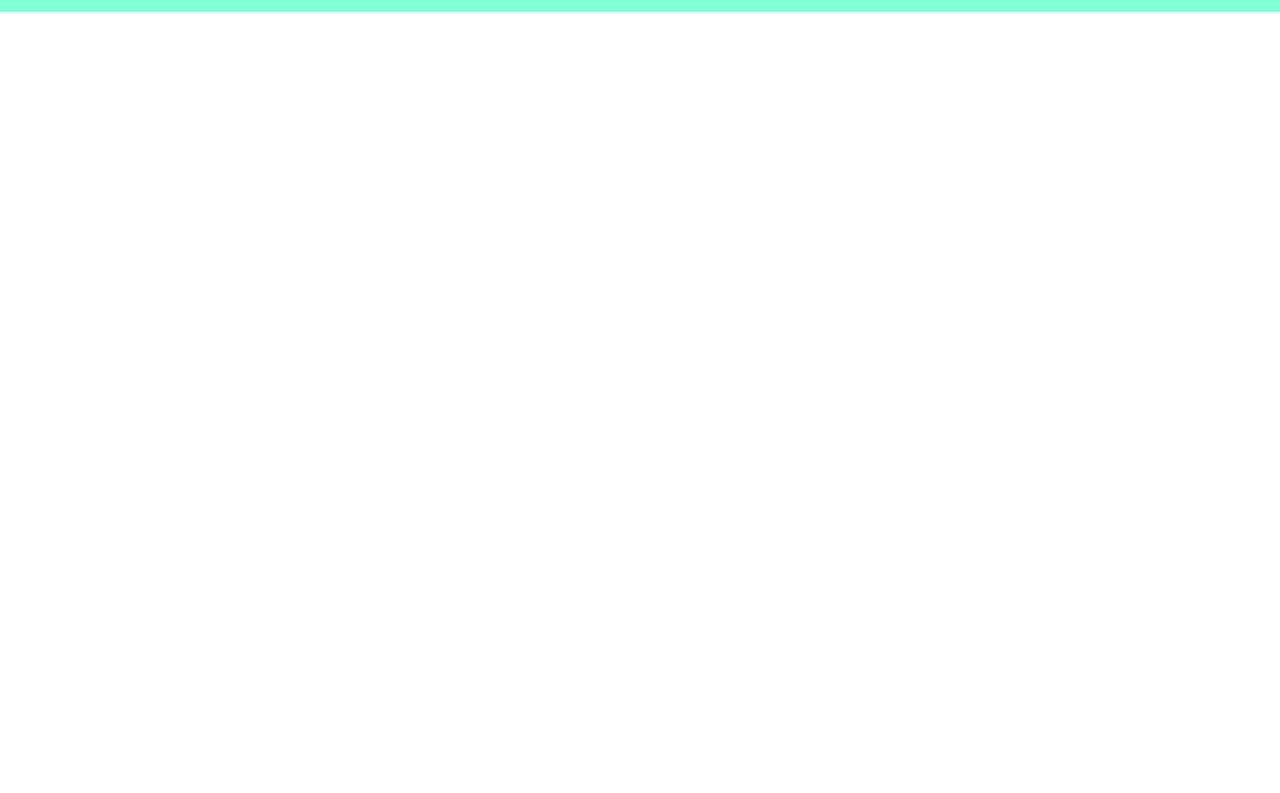
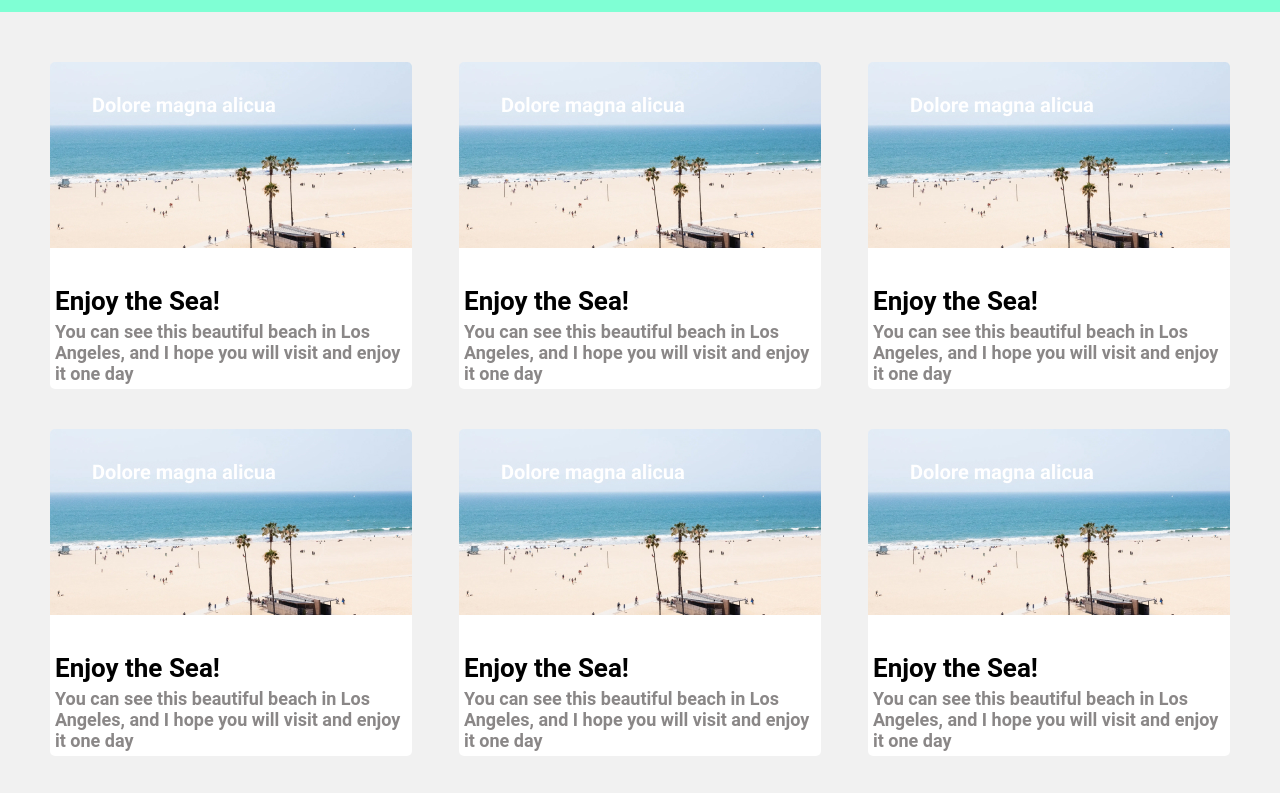
Before and after one commit to GegaLotishvili/lecture11-tbc24, a plain HTML site: page index.html in a window 1280 px wide. Shown: the part 68-861 px from the top of the page. Before the commit the page ends 800 px from the top, so only its background shows below. Drawn offline with Linux system fonts and the light colour scheme.

Commit message:
end
end of lecture

```diff
--- /dev/null
+++ b/css/media.css
@@ -0,0 +1,14 @@
+@media (max-width: 700px) {
+    .fa-bars {
+        display: block;
+    }
+    nav {
+        display: none;
+    }
+}
+
+@media (max-width: 1165px) {
+    .cardswrapper {
+        justify-content: space-evenly;
+    }
+}
--- a/css/style.css
+++ b/css/style.css
@@ -1,9 +1,14 @@
+body {
+    background-color: #f1f1f1;
+}
+
 header {
     /* border: 2px solid black; */
     height: 80px;
     display: flex;
     align-items: center;
     background-color: aquamarine;
+    margin-bottom: 50px;
 }
 
 .container {
@@ -38,11 +43,46 @@ li a {
     display: none;
 }
 
-@media (max-width: 700px) {
-    .fa-bars {
-        display: block;
-    }
-    nav {
-        display: none;
-    }
+
+
+.cardswrapper {
+    display: flex;
+    justify-content: space-between;
+    flex-wrap: wrap;
+    column-gap: 10px;
+    row-gap: 40px;
 }
+
+
+
+.card {
+    width: 362px;
+    /* border: 2px solid black; */
+    border-radius: 5px;
+    background-color: white;
+}
+
+.card img {
+    margin-bottom: 30px;
+    width: 100%;
+}
+.card h3 {
+    margin-bottom: 30px;
+    color: #000;
+    font-family: Roboto;
+    font-size: 26px;
+    font-style: normal;
+    font-weight: 700;
+    line-height: normal;
+    margin: 5px;
+}
+
+.card p {
+    color: #8a8787;
+    font-family: Roboto;
+    font-size: 18px;
+    font-style: normal;
+    font-weight: 700;
+    line-height: normal;
+    margin: 5px;
+}
--- a/index.html
+++ b/index.html
@@ -10,6 +10,7 @@
         ></script>
         <link rel="stylesheet" href="css/reset.css" />
         <link rel="stylesheet" href="css/style.css" />
+        <link rel="stylesheet" href="css/media.css" />
     </head>
     <body>
         <header>
@@ -34,5 +35,67 @@
                 <i class="fa-solid fa-bars fa-2xl"></i>
             </div>
         </header>
+        <section class="s1">
+            <div class="container">
+                <div class="cardswrapper">
+                    <div class="card">
+                        <img src="images/sea.jpg" alt="sea" />
+                        <h3>Enjoy the Sea!</h3>
+                        <p>
+                            You can see this beautiful beach in Los Angeles, and
+                            I hope you will visit and enjoy it one day
+                        </p>
+                    </div>
+                    <div class="card">
+                        <img src="images/sea.jpg" alt="sea" />
+                        <h3>Enjoy the Sea!</h3>
+                        <p>
+                            You can see this beautiful beach in Los Angeles, and
+                            I hope you will visit and enjoy it one day
+                        </p>
+                    </div>
+                    <div class="card">
+                        <img src="images/sea.jpg" alt="sea" />
+                        <h3>Enjoy the Sea!</h3>
+                        <p>
+                            You can see this beautiful beach in Los Angeles, and
+                            I hope you will visit and enjoy it one day
+                        </p>
+                    </div>
+                    <div class="card">
+                        <img src="images/sea.jpg" alt="sea" />
+                        <h3>Enjoy the Sea!</h3>
+                        <p>
+                            You can see this beautiful beach in Los Angeles, and
+                            I hope you will visit and enjoy it one day
+                        </p>
+                    </div>
+                    <div class="card">
+                        <img src="images/sea.jpg" alt="sea" />
+                        <h3>Enjoy the Sea!</h3>
+                        <p>
+                            You can see this beautiful beach in Los Angeles, and
+                            I hope you will visit and enjoy it one day
+                        </p>
+                    </div>
+                    <div class="card">
+                        <img src="images/sea.jpg" alt="sea" />
+                        <h3>Enjoy the Sea!</h3>
+                        <p>
+                            You can see this beautiful beach in Los Angeles, and
+                            I hope you will visit and enjoy it one day
+                        </p>
+                    </div>
+                    <div class="card">
+                        <img src="images/sea.jpg" alt="sea" />
+                        <h3>Enjoy the Sea!</h3>
+                        <p>
+                            You can see this beautiful beach in Los Angeles, and
+                            I hope you will visit and enjoy it one day
+                        </p>
+                    </div>
+                </div>
+            </div>
+        </section>
     </body>
 </html>
```
Also changed, not shown: images/sea.jpg (added), 2 other files.
